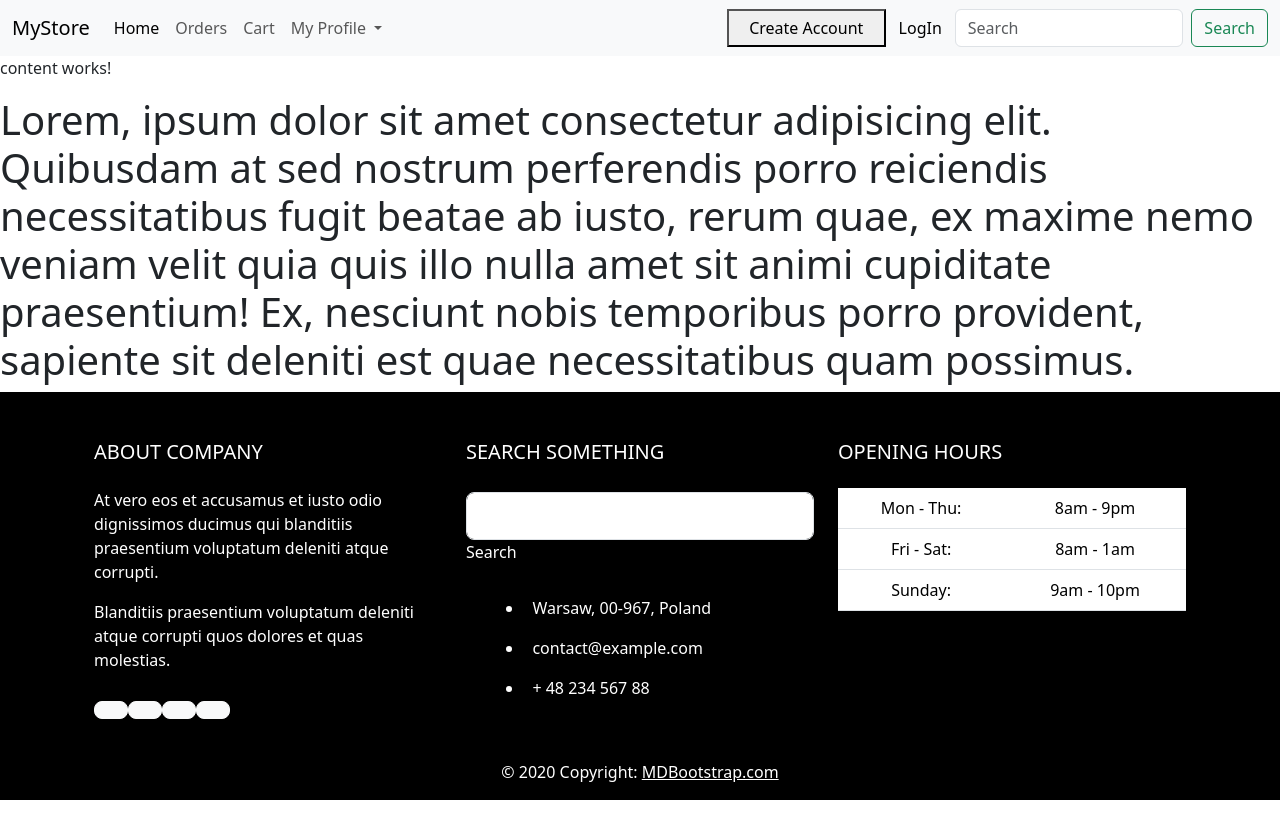
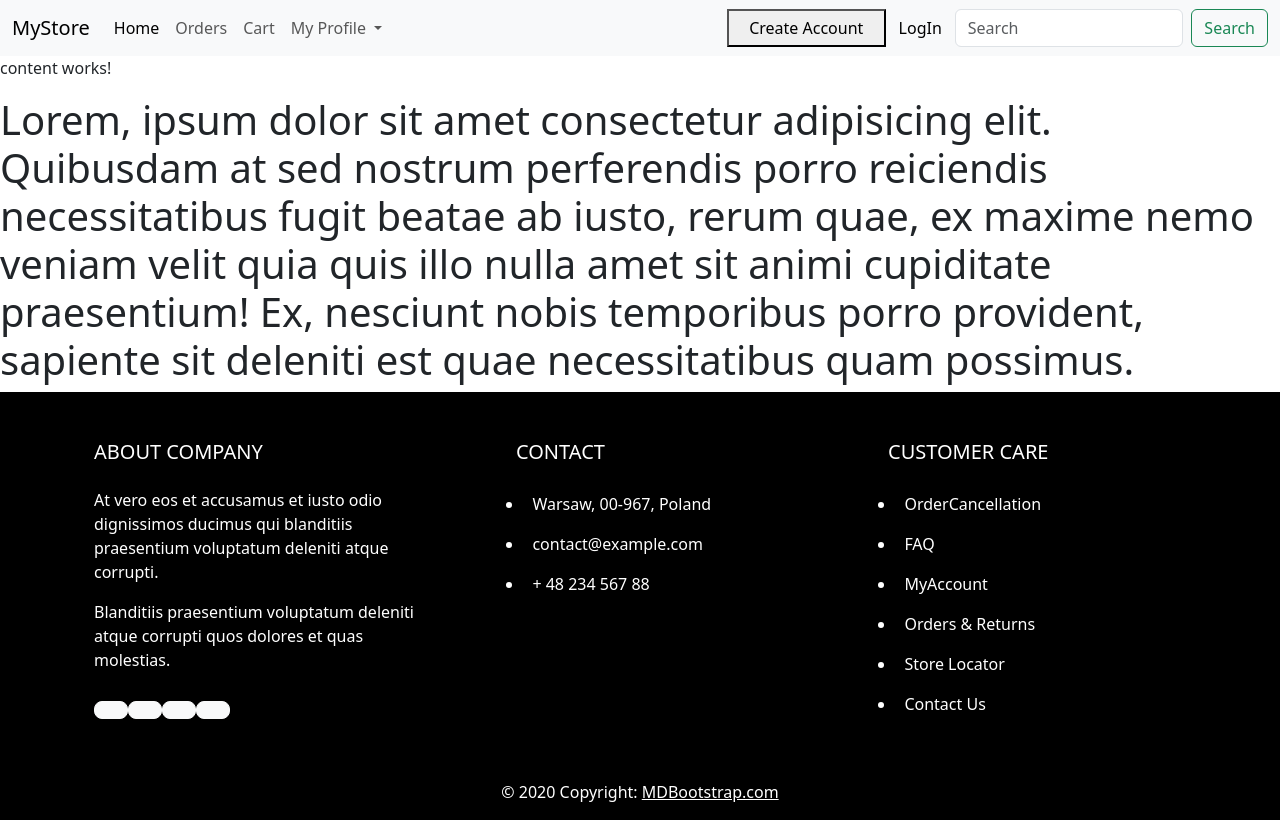
Before and after one commit to BalajiPalkhe/MyStore, an Angular app: page / in a window 1280 px wide. Built offline with nearby package versions, Linux system fonts and the light colour scheme.

Commit message:
Added changes

```diff
--- a/src/app/homepage/footer/footer.component.html
+++ b/src/app/homepage/footer/footer.component.html
@@ -49,12 +49,11 @@
 
           <!--Grid column-->
           <div class="col-lg-4 col-md-6 mb-4 mb-md-0">
-            <h5 class="text-uppercase mb-4 pb-1">Search something</h5>
+            <h5 class="text-uppercase mb-4 pb-1" style="margin-left: 50px;">Contact</h5>
 
             <div class="form-outline form-white mb-4">
-              <input type="text" id="formControlLg" class="form-control form-control-lg" />
-              <label class="form-label" for="formControlLg">Search</label>
-            </div>
+
+
 
               <ul class="fa-ul" style="margin-left: 1.65em;">
                 <li class="mb-3">
@@ -68,33 +67,45 @@
                 </li>
               </ul>
             </div>
+          </div>
+          <div class="col-lg-4 col-md-6 mb-4 mb-md-0">
+            <h5 class="text-uppercase mb-4 pb-1" style="margin-left: 50px;">Customer Care</h5>
+
+            <div class="form-outline form-white mb-4">
+
+
+
+              <ul class="fa-ul" style="margin-left: 1.65em;">
+                <li class="mb-3" st>
+                  <span class="fa-li"><i class="fas fa-home"></i></span><span class="ms-2">OrderCancellation</span>
+                </li>
+                <li class="mb-3">
+                  <span class="fa-li"><i class="fas fa-envelope"></i></span><span class="ms-2">FAQ</span>
+                </li>
+                <li class="mb-3">
+                  <span class="fa-li"><i class="fas fa-phone"></i></span><span class="ms-2">MyAccount</span>
+                </li>
+                <li class="mb-3">
+                  <span class="fa-li"><i class="fas fa-phone"></i></span><span class="ms-2">Orders & Returns</span>
+                </li>
+                <li class="mb-3">
+                  <span class="fa-li"><i class="fas fa-phone"></i></span><span class="ms-2">Store Locator</span>
+                </li>
+                <li class="mb-3">
+                  <span class="fa-li"><i class="fas fa-phone"></i></span><span class="ms-2">Contact Us</span>
+                </li>
+              </ul>
+            </div>
+          </div>
           <!--Grid column-->
 
           <!--Grid column-->
-          <div class="col-lg-4 col-md-6 mb-4 mb-md-0">
-            <h5 class="text-uppercase mb-4">Opening hours</h5>
 
-            <table class="table text-center text-white">
-              <tbody class="fw-normal">
-                <tr>
-                  <td>Mon - Thu:</td>
-                  <td>8am - 9pm</td>
-                </tr>
-                <tr>
-                  <td>Fri - Sat:</td>
-                  <td>8am - 1am</td>
-                </tr>
-                <tr>
-                  <td>Sunday:</td>
-                  <td>9am - 10pm</td>
-                </tr>
-              </tbody>
-            </table>
           </div>
           <!--Grid column-->
         </div>
         <!--Grid row-->
-      </div>
+
       <!-- Grid container -->
 
       <!-- Copyright -->
```
Lines whose indentation alone changed are shown as unchanged.
